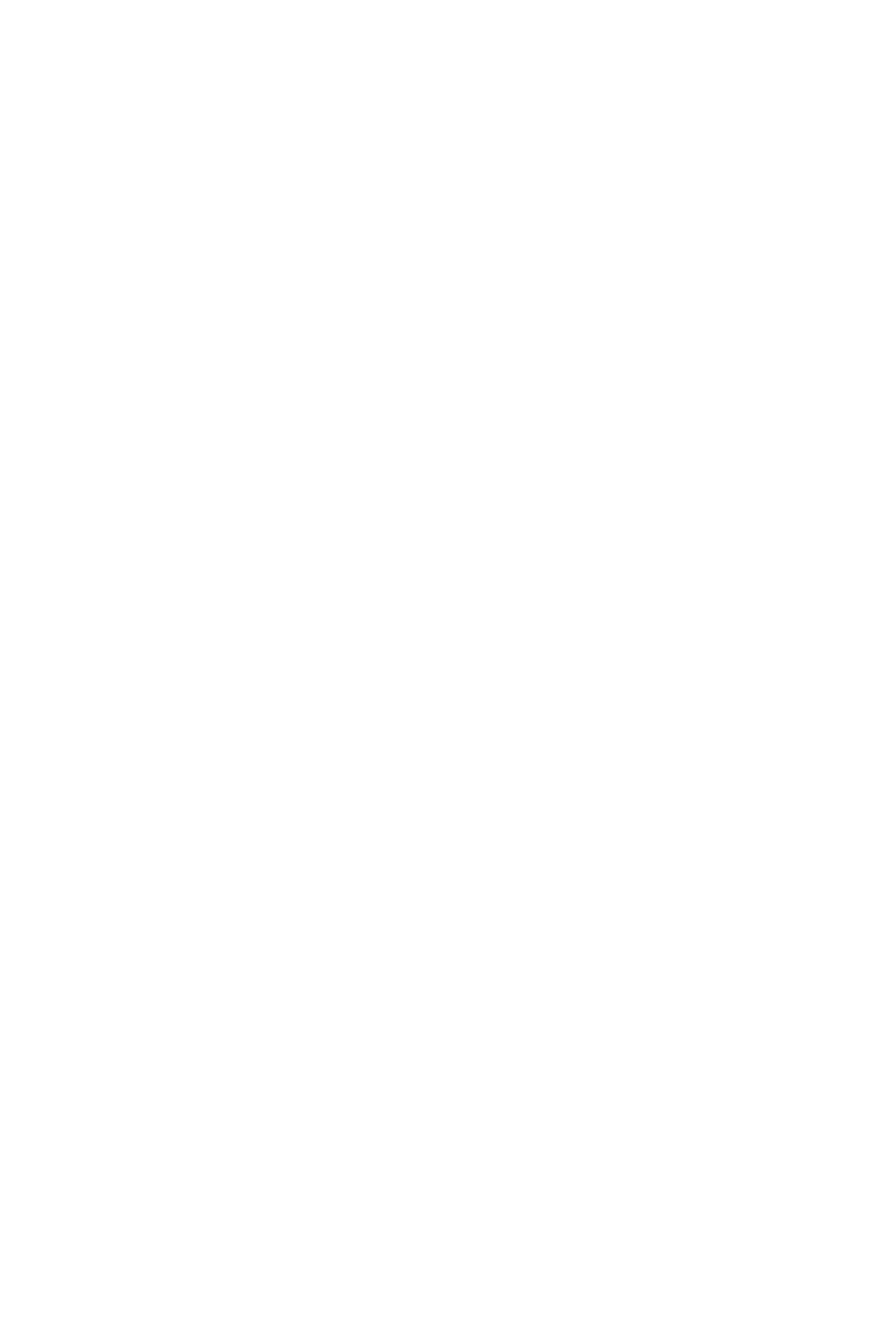
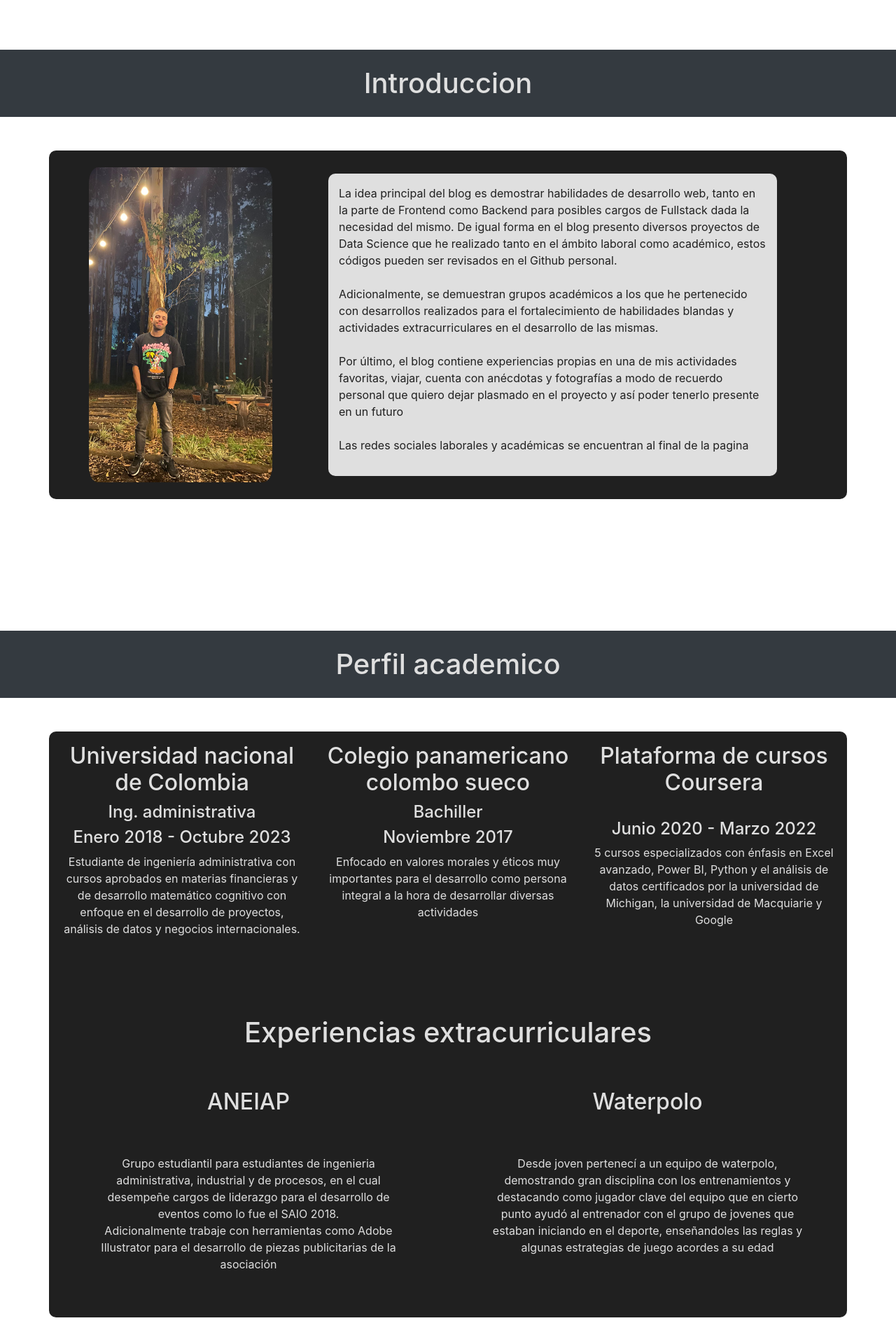
Before and after one commit to DeiviGT1/Blog_personal, a React (Create React App) app: page / in a window 1280 px wide. Shown: the part 546-2466 px from the top of the page at 70% size. Before the commit the page ends 800 px from the top, so only its background shows below. Built offline with nearby package versions, Linux system fonts and the light colour scheme.

Commit message:
añadimos hasta el perfil academico en nuestro blog

```diff
--- a/src/App.js
+++ b/src/App.js
@@ -1,11 +1,15 @@
 import { Route, HashRouter, Routes } from "react-router-dom"
 import {ForWhom} from "./ForWhom.jsx"
+import {Introduccion} from "./Introduccion.jsx"
+import {PerfilAcademico} from "./PerfilAcademico.jsx"
 
 function App() {
 
   return (
     <>
       <ForWhom/>
+      <Introduccion/>
+      <PerfilAcademico/>
     </>
 
   );
--- a/src/Introduccion.jsx
+++ b/src/Introduccion.jsx
@@ -0,0 +1,57 @@
+import React from "react"
+import "./introduccion.css"
+import fotoPersonal from "./assets/foto_personal.jpg"
+
+function Introduccion () {
+  return(
+    <>
+    <div className="container-fluid contenedores">
+      <div className="row-12">
+        <div className="col-12 p-0">
+          <div className="container-fluid" id="titulo">
+            <h1 className="text-center p-4">
+              Introduccion
+            </h1>
+          </div>
+          <div className="container p-4 mt-5 mb-5 pl-5" id="box">
+            <div className="row">
+              <div className="col-12 col-lg-4 ml-4 pl-4 ml-lg-0">
+                <img
+                  src={fotoPersonal}
+                  alt="fotoPersonal"
+                  id="fotoPersonal"/>
+              </div>
+              <div className="col-11 col-lg-7 mt-5 ml-3 ml-lg-0 m-0 mt-lg-0 align-self-center py-3 cajaTexto">
+              <p>
+                La idea principal del blog es demostrar habilidades de
+                desarrollo web, tanto en la parte de Frontend como Backend
+                para posibles cargos de Fullstack dada la necesidad del mismo.
+                De igual forma en el blog presento diversos proyectos de Data
+                Science que he realizado tanto en el ámbito laboral como
+                académico, estos códigos pueden ser revisados en el Github
+                personal. <br />
+                <br />
+                Adicionalmente, se demuestran grupos académicos a los que he
+                pertenecido con desarrollos realizados para el fortalecimiento
+                de habilidades blandas y actividades extracurriculares en el
+                desarrollo de las mismas.<br />
+                <br />
+                Por último, el blog contiene experiencias propias en una de
+                mis actividades favoritas, viajar, cuenta con anécdotas y
+                fotografías a modo de recuerdo personal que quiero dejar
+                plasmado en el proyecto y así poder tenerlo presente en un
+                futuro<br />
+                <br />
+                Las redes sociales laborales y académicas se encuentran al final de la pagina
+              </p>
+              </div>
+            </div>
+          </div>
+        </div>
+      </div>
+    </div>
+    </>
+  )
+}
+
+export {Introduccion}
--- /dev/null
+++ b/src/PerfilAcademico.jsx
@@ -0,0 +1,83 @@
+import React from "react";
+import "./perfilacademico.css"
+
+function PerfilAcademico () {
+  return(
+    <>
+    <div className="container-fluid contenedores">
+      <div className="row-12">
+        <div className="col-12 p-0">
+          <div className="container-fluid titulo">
+            <h1 className="text-center p-4">
+              Perfil academico
+            </h1>
+          </div>
+          <div className="container mt-5">
+            <div className="row">
+              <div className="col-lg-4 col-12 pt-5 pt-lg-3 estudio">
+                <h2>Universidad nacional de Colombia</h2>
+                <h4>Ing. administrativa</h4>
+                <h4>Enero 2018 - Octubre 2023</h4>
+                <p>
+                  Estudiante de ingeniería administrativa con cursos aprobados
+                  en materias financieras y de desarrollo matemático cognitivo
+                  con enfoque en el desarrollo de proyectos, análisis de datos y
+                  negocios internacionales.
+                </p>
+              </div>
+              <div className="col-lg-4 col-12 pt-5 pt-lg-3 estudio">
+                <h2>Colegio panamericano colombo sueco</h2>
+                <h4>Bachiller</h4>
+                <h4>Noviembre 2017</h4>
+                <p>
+                  Enfocado en valores morales y éticos muy importantes para el
+                  desarrollo como persona integral a la hora de desarrollar
+                  diversas actividades
+                </p>
+              </div>
+
+              <div className="col-lg-4 col-12 pt-5 pt-lg-3 estudio">
+                <h2>Plataforma de cursos Coursera</h2>
+                <br />
+                <h4>Junio 2020 - Marzo 2022</h4>
+                <p>
+                  5 cursos especializados con énfasis en Excel avanzado, Power BI,
+                  Python y el análisis de datos certificados por la universidad de
+                  Michigan, la universidad de Macquiarie y Google
+                </p>
+              </div>
+            </div>
+            <div className="row mt-5 pt-5 mb-2">
+              <h1 className="mb-5 experiencias">Experiencias extracurriculares</h1>
+            </div>
+            <div className="row experiencias">
+              <div className="col-6">
+                <h2>ANEIAP</h2>
+                <p className="p-5">
+                  Grupo estudiantil para estudiantes de ingenieria administrativa,
+                  industrial y de procesos, en el cual desempeñe cargos de liderazgo
+                  para el desarrollo de eventos como lo fue el SAIO 2018. <br/>
+                  Adicionalmente trabaje con herramientas como Adobe Illustrator
+                  para el desarrollo de piezas publicitarias de la asociación
+                </p>
+              </div>
+              <div className="col-6">
+                <h2>Waterpolo</h2>
+                <p className="p-5">
+                  Desde joven pertenecí a un equipo de waterpolo, demostrando gran
+                  disciplina con los entrenamientos y destacando como jugador clave
+                  del equipo que en cierto punto ayudó al entrenador con el grupo de
+                  jovenes que estaban iniciando en el deporte, enseñandoles las reglas y
+                  algunas estrategias de juego acordes a su edad
+                </p>
+              </div>
+            </div>
+          </div>
+        </div>
+      </div>
+    </div>
+    </>
+  )
+}
+
+export {PerfilAcademico}
--- /dev/null
+++ b/src/introduccion.css
@@ -0,0 +1,23 @@
+#titulo{
+    background-color: #343a40;
+    color: #dfdfdf;
+}
+
+#box{
+    background-color: #202020;
+    border-radius: 10px;
+}
+
+#fotoPersonal{
+    width: 80%;
+    border-radius: 5%;
+    object-fit: cover;
+    height: 450px;
+    object-position: 100% 10%;
+}
+
+.cajaTexto{
+    background-color: #dfdfdf;
+    border-radius: 10px;
+    color: #202020
+}
--- /dev/null
+++ b/src/perfilacademico.css
@@ -0,0 +1,18 @@
+.titulo{
+    background-color: #343a40;
+    color: #dfdfdf;
+}
+
+.container{
+    color: #dfdfdf;
+    background-color: #202020;
+    border-radius: 10px;
+}
+
+.estudio{
+    text-align: center;
+}
+
+.experiencias{
+    text-align: center;
+}
```
